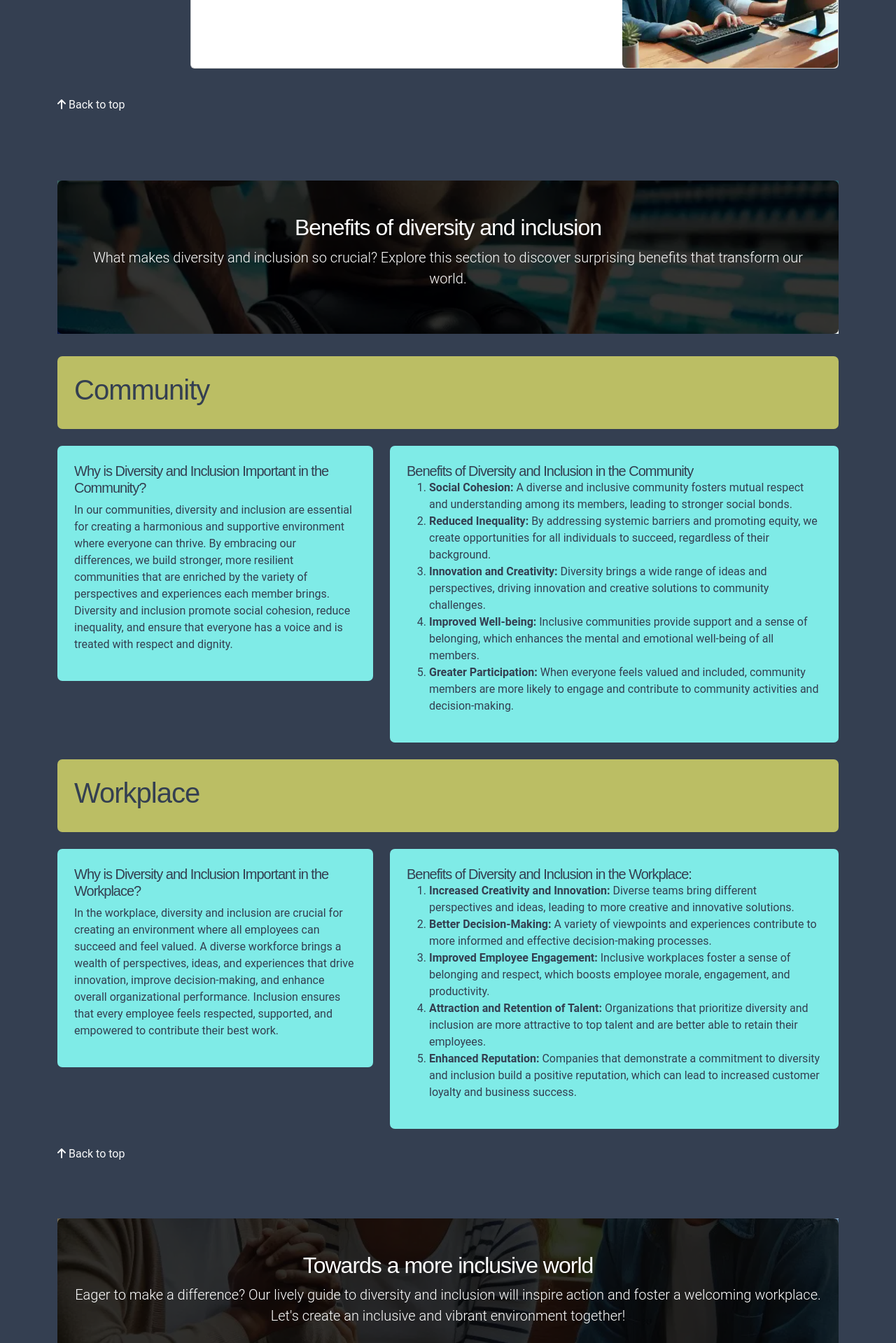
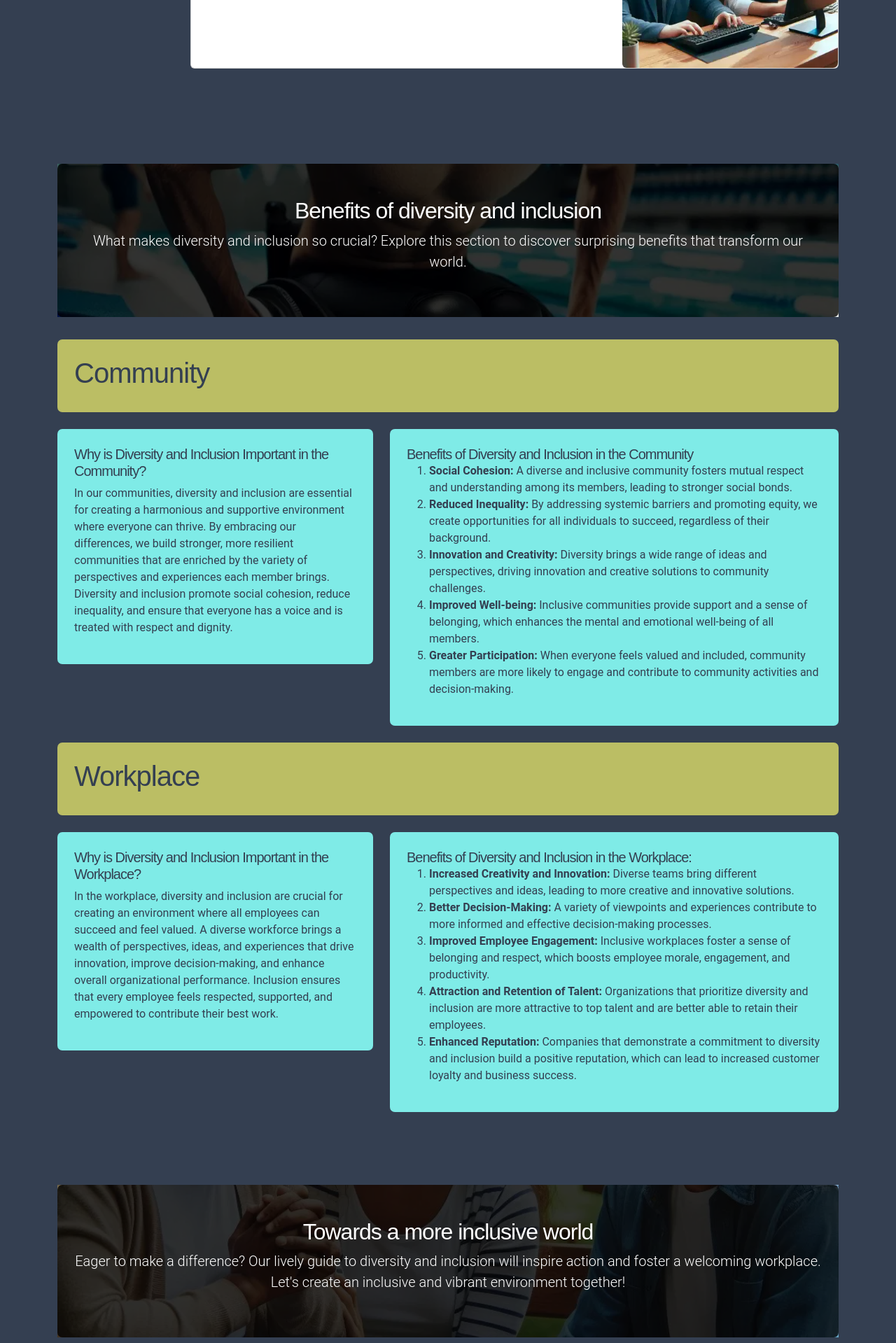
Before and after one commit to Ali-Gate/individual-formative-assignment-1, a plain HTML site: page index.html in a window 1280 px wide. Shown: the part 1460-3379 px from the top of the page at 70% size. Drawn offline with nearby package versions, Linux system fonts and the light colour scheme.

Commit message:
back to top links apeared again, deleted them

```diff
--- a/index.html
+++ b/index.html
@@ -139,8 +139,6 @@
                             </div>
                         </div>
                     </div>
-                    <a href="#home" class="text-decoration-none text-light"><i class="fa-solid fa-arrow-up"></i> Back to
-                        top</a>
                 </div>
             </div>
         </section>
@@ -258,8 +256,6 @@
                         </ol>
                     </div>
                 </div>
-                <a href="#home" class="text-decoration-none text-light"><i class="fa-solid fa-arrow-up"></i> Back to
-                    top</a>
             </div>
         </section>
 
@@ -345,8 +341,6 @@
                             environment where everyone feels valued and supported.</p>
                     </div>
                 </div>
-                <a href="#home" class="text-decoration-none text-light"><i class="fa-solid fa-arrow-up"></i> Back to
-                    top</a>
             </div>
         </section>
 </main>
```
